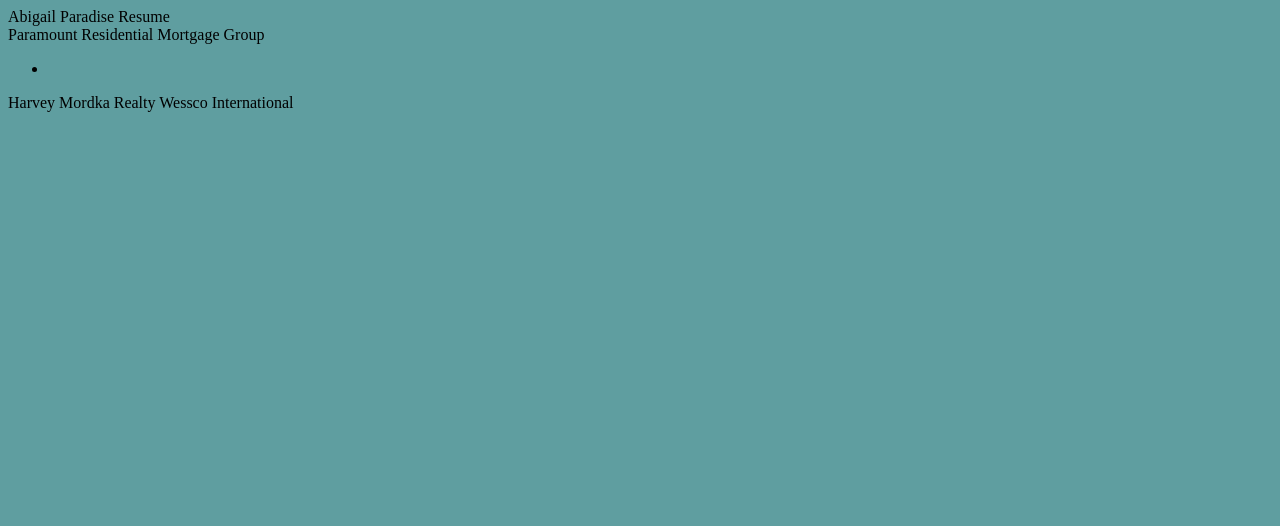
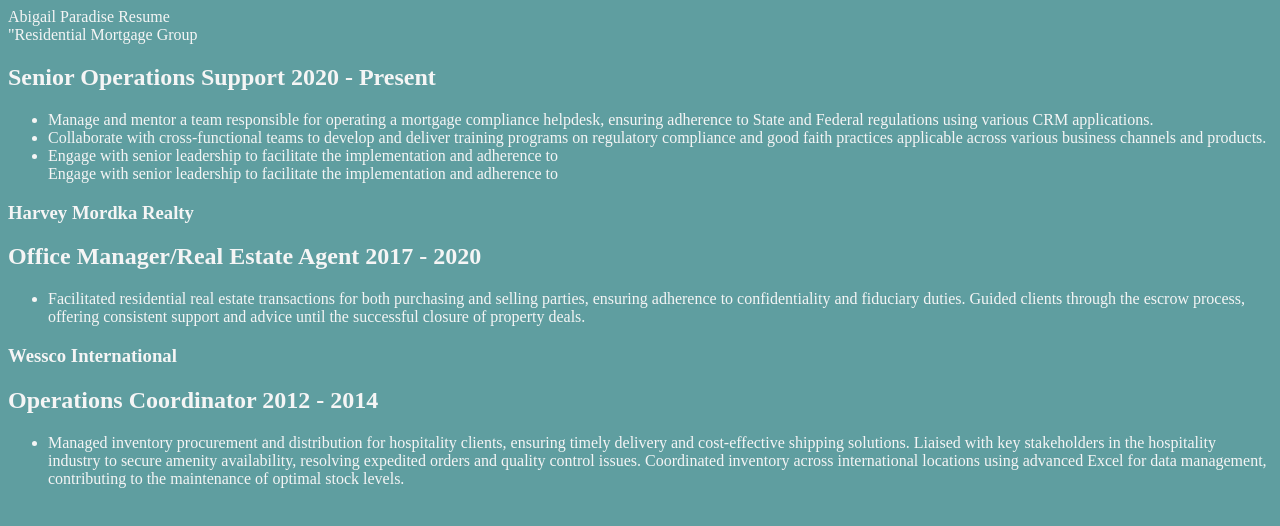
Before and after one commit to asparadise33/LAB-HTML-Resume, a plain HTML site: page index.html in a window 1280 px wide. Drawn offline with Linux system fonts and the light colour scheme.

Commit message:
april 9 updates

```diff
--- a/index.html
+++ b/index.html
@@ -9,18 +9,44 @@
 <body>
   <script src="main.js"></script>
   <section>
-    <header1> Abigail Paradise Resume</header1>
-    <article1>
-      <header>Paramount Residential Mortgage Group</header>
+    <h>Abigail Paradise Resume</h>
+    <br>
+    <article>
+      <h1id="myJob1>"Residential Mortgage Group</h1>
+       <h2>Senior Operations Support 2020 - Present</h2>
+
       <ul>
         <li>
-        </li>
+           Manage and mentor a team responsible for operating a mortgage compliance helpdesk, ensuring adherence to State
+          and Federal regulations using various CRM applications.</li>
+           <li>Collaborate with cross-functional teams to develop and deliver training programs on regulatory compliance and
+            good faith practices applicable across various business channels and products.</li>
+          <li>Engage with senior leadership to facilitate the implementation and adherence to</li>Engage with senior leadership to facilitate the implementation and adherence to
       </ul>
-    </article1>
-    <article2>
-      <header2>Harvey Mordka Realty</header2>
-    </article2>
-    <article3>Wessco International</article3>
+    </article>
+    <article>
+      <h1>Harvey Mordka Realty</h1>
+        <h2>Office Manager/Real Estate Agent 2017 - 2020</h2>
+      <ul>
+        <li>Facilitated residential real estate transactions for both purchasing and selling parties, ensuring adherence to
+          confidentiality and fiduciary duties.
+          Guided clients through the escrow process, offering consistent support and advice until the successful closure of
+          property deals.</li>
+      </ul>
+    </article>
+    <article>
+      <h1>Wessco International</h1>
+      <h2>Operations Coordinator 2012 - 2014</h2>
+    <ul>
+      <li> Managed inventory procurement and distribution for hospitality clients, ensuring timely delivery and cost-effective
+        shipping solutions.
+        Liaised with key stakeholders in the hospitality industry to secure amenity availability, resolving expedited orders
+        and quality control issues.
+        Coordinated inventory across international locations using advanced Excel for data management, contributing to
+        the maintenance of optimal stock levels.</li>
+    </ul>
+    </article>
+
    </section>
 </body>
 </html>
--- a/main.css
+++ b/main.css
@@ -1,3 +1,4 @@
 body{
   background-color: cadetblue;
+  color:whitesmoke;
 }
```
